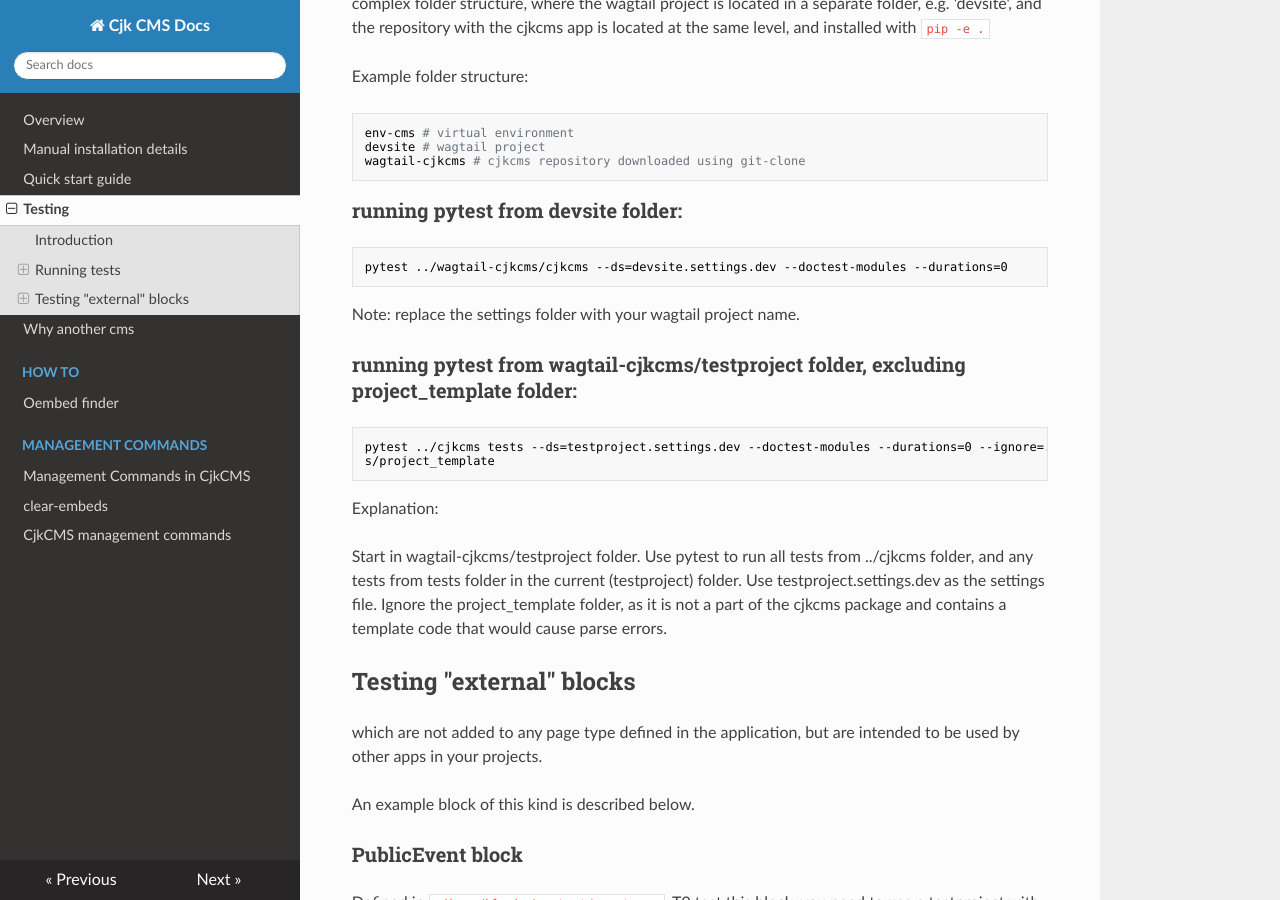
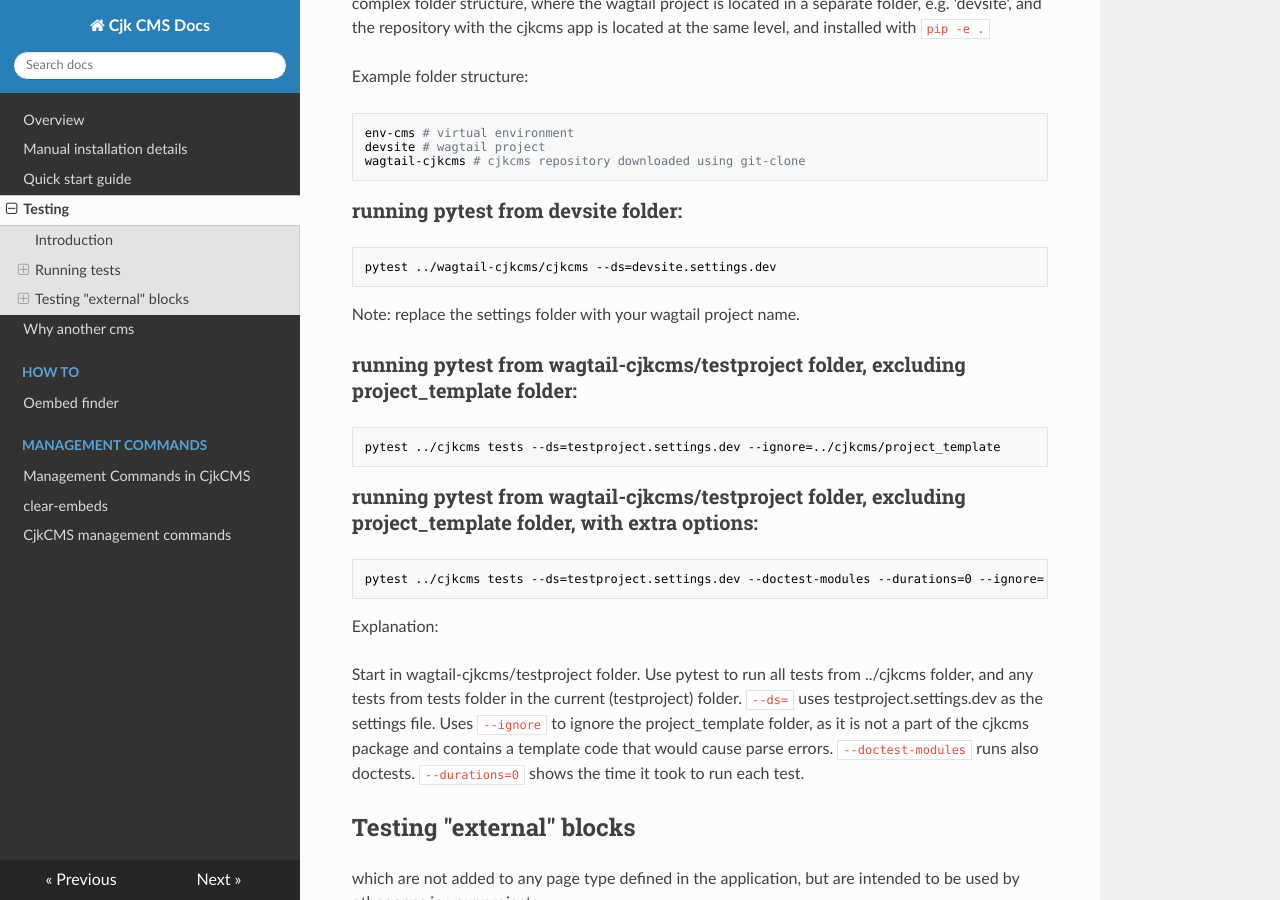
Before and after one commit to cjkpl/wagtail-cjkcms, an MkDocs documentation site: the page built from docs/unit_testing.md, in a window 1280 px wide and 900 px high, scrolled down 499 px. Built offline with MkDocs 1.6.1, drawn with Linux system fonts in a browser that asks for light colours; nearby versions of some CDN libraries.

Commit message:
Updated readme on testing

````diff
--- a/docs/unit_testing.md
+++ b/docs/unit_testing.md
@@ -20,20 +20,25 @@
 
 ### running pytest from devsite folder:
 ```
-pytest ../wagtail-cjkcms/cjkcms --ds=devsite.settings.dev --doctest-modules --durations=0
+pytest ../wagtail-cjkcms/cjkcms --ds=devsite.settings.dev
 ```
 Note: replace the settings folder with your wagtail project name.
 
 ### running pytest from wagtail-cjkcms/testproject folder, excluding project_template folder:
 ```
-pytest ../cjkcms tests --ds=testproject.settings.dev --doctest-modules --durations=0 --ignore=../cjkcm
-s/project_template
+pytest ../cjkcms tests --ds=testproject.settings.dev --ignore=../cjkcms/project_template
+```
+
+
+### running pytest from wagtail-cjkcms/testproject folder, excluding project_template folder, with extra options:
+```
+pytest ../cjkcms tests --ds=testproject.settings.dev --doctest-modules --durations=0 --ignore=../cjkcms/project_template
 ```
 Explanation:
 
 Start in wagtail-cjkcms/testproject folder.
 Use pytest to run all tests from ../cjkcms folder, and any tests from tests folder in the current (testproject) folder.
-Use testproject.settings.dev as the settings file. Ignore the project_template folder, as it is not a part of the cjkcms package and contains a template code that would cause parse errors.
+`--ds=` uses testproject.settings.dev as the settings file. Uses `--ignore` to ignore the project_template folder, as it is not a part of the cjkcms package and contains a template code that would cause parse errors. `--doctest-modules` runs also doctests. `--durations=0` shows the time it took to run each test.
 
 ## Testing "external" blocks
 which are not added to any page type defined in the application, but are intended to be used by other apps in your projects.
````
